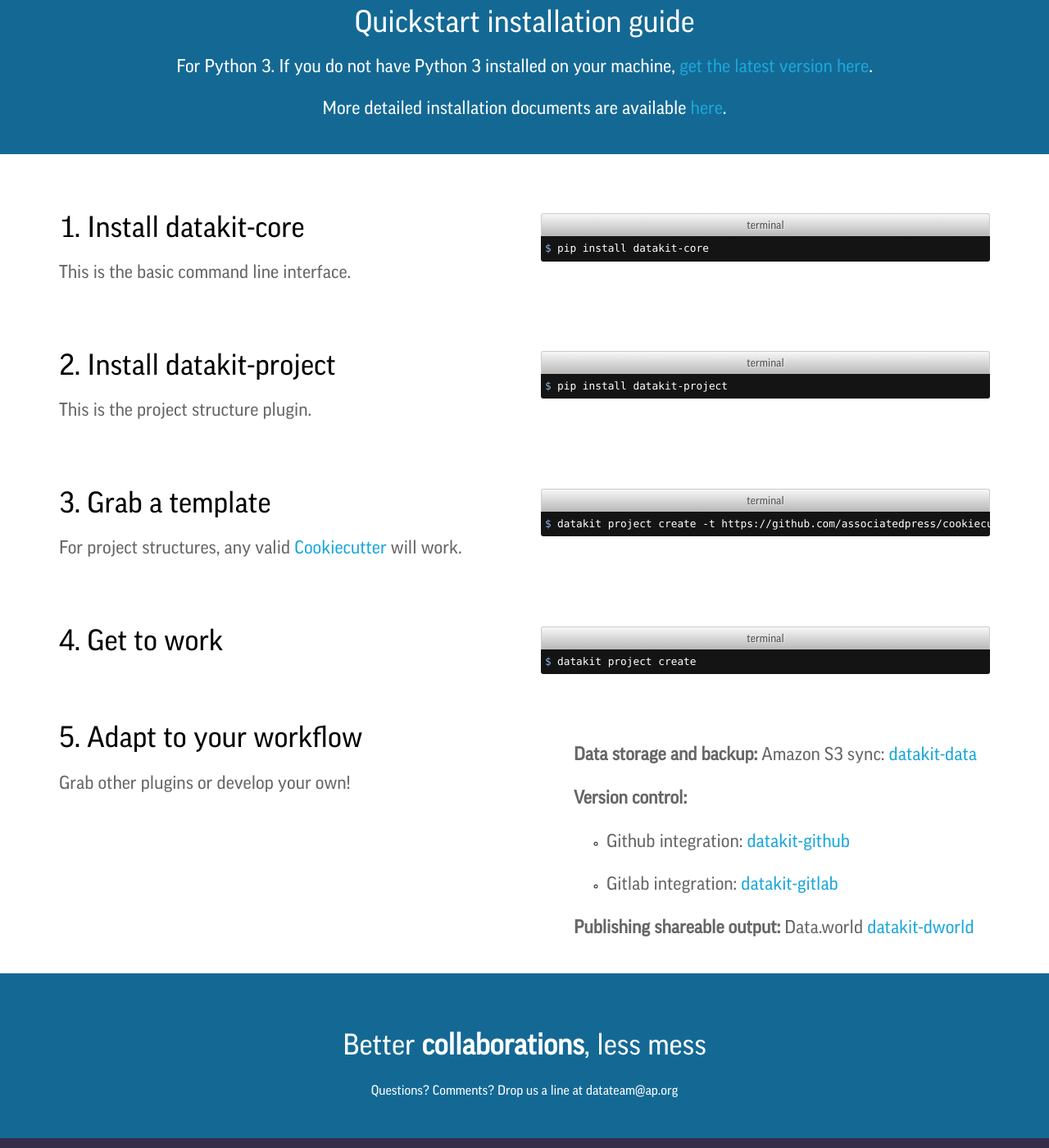
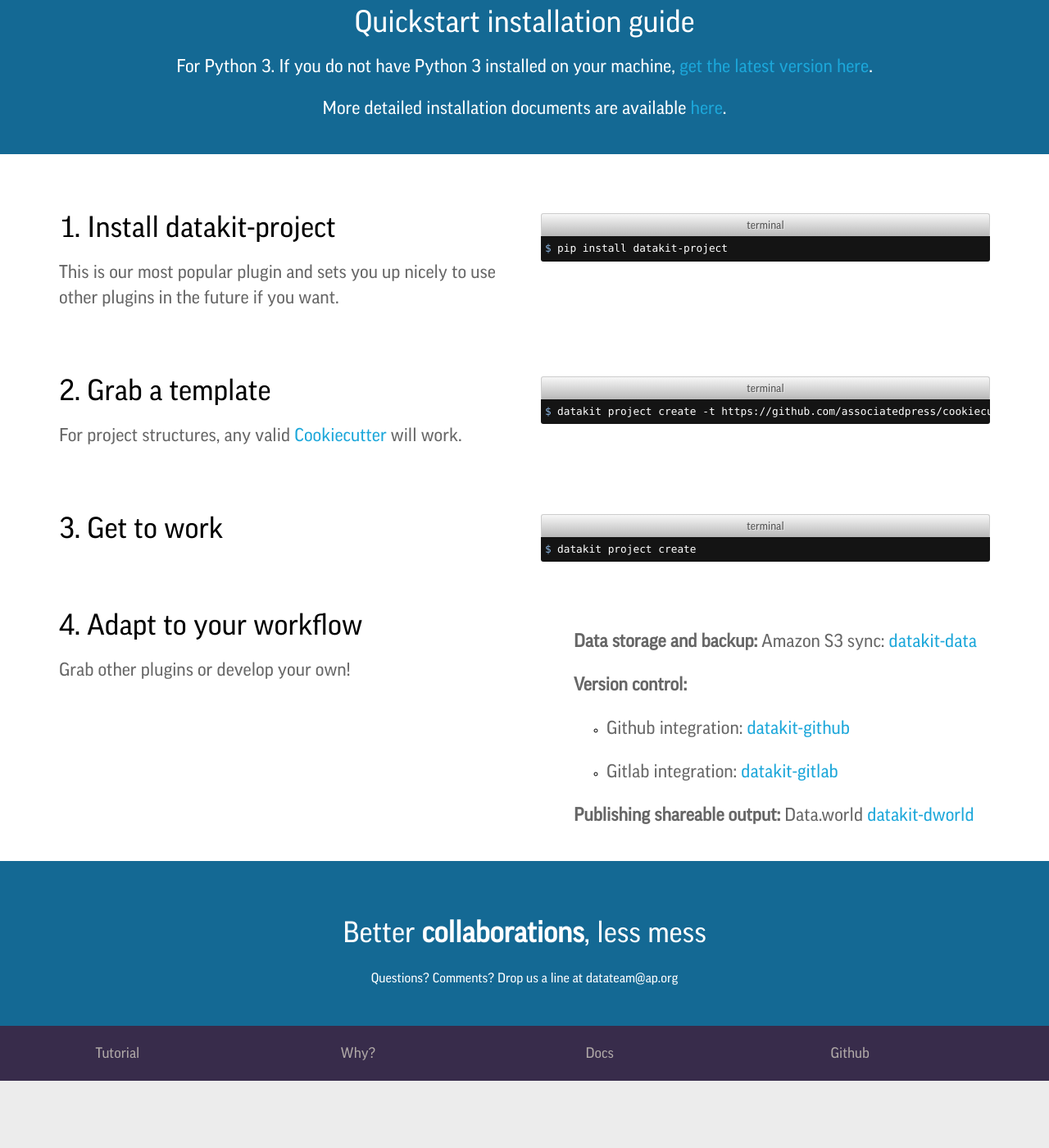
Before and after one commit to associatedpress/datakit-docs-template, a Jekyll site: the page built from index.html, in a window 1280 px wide and 1400 px high, scrolled down 1048 px. Shown: the whole window at 82% size. Built offline with Jekyll 4.4.1, drawn with Linux system fonts in a browser that asks for light colours; after the commit the page ends 2366 px from its top, so only the background shows below that.

Commit message:
Remove redundant `datakit-core` installation step
Addresses ap-datakit/ap-datakit.github.io#3.

```diff
--- a/index.html
+++ b/index.html
@@ -88,26 +88,8 @@
   <section>
     <div class="container flex">
       <div class="text">
-        <h2>1. Install datakit-core</h2>
-        <p>This is the basic command line interface.</p>
-      </div>
-      <div class="shell-wrap">
-        <p class="shell-top-bar">terminal</p>
-        <ul class="shell-body">
-          <li>pip install datakit-core</li>
-        </ul>
-      </div>
-    </div>
-  </section>
-
-  <div class="container flex">
-  </div>
-
-  <section>
-    <div class="container flex">
-      <div class="text">
-        <h2>2. Install datakit-project</h2>
-        <p>This is the project structure plugin.</p>
+        <h2>1. Install datakit-project</h2>
+        <p>This is our most popular plugin and sets you up nicely to use other plugins in the future if you want.</p>
       </div>
       <div class="shell-wrap">
         <p class="shell-top-bar">terminal</p>
@@ -159,7 +141,7 @@
   <section>
     <div class="container flex">
       <div class="text">
-        <h2>5. Adapt to your workflow</h2>
+        <h2>4. Adapt to your workflow</h2>
         <p>Grab other plugins or develop your own!</p>
       </div>
       <div class="shell-wrap">
```
Also changed, not shown: other parts of index.html (+2 -2 lines).
